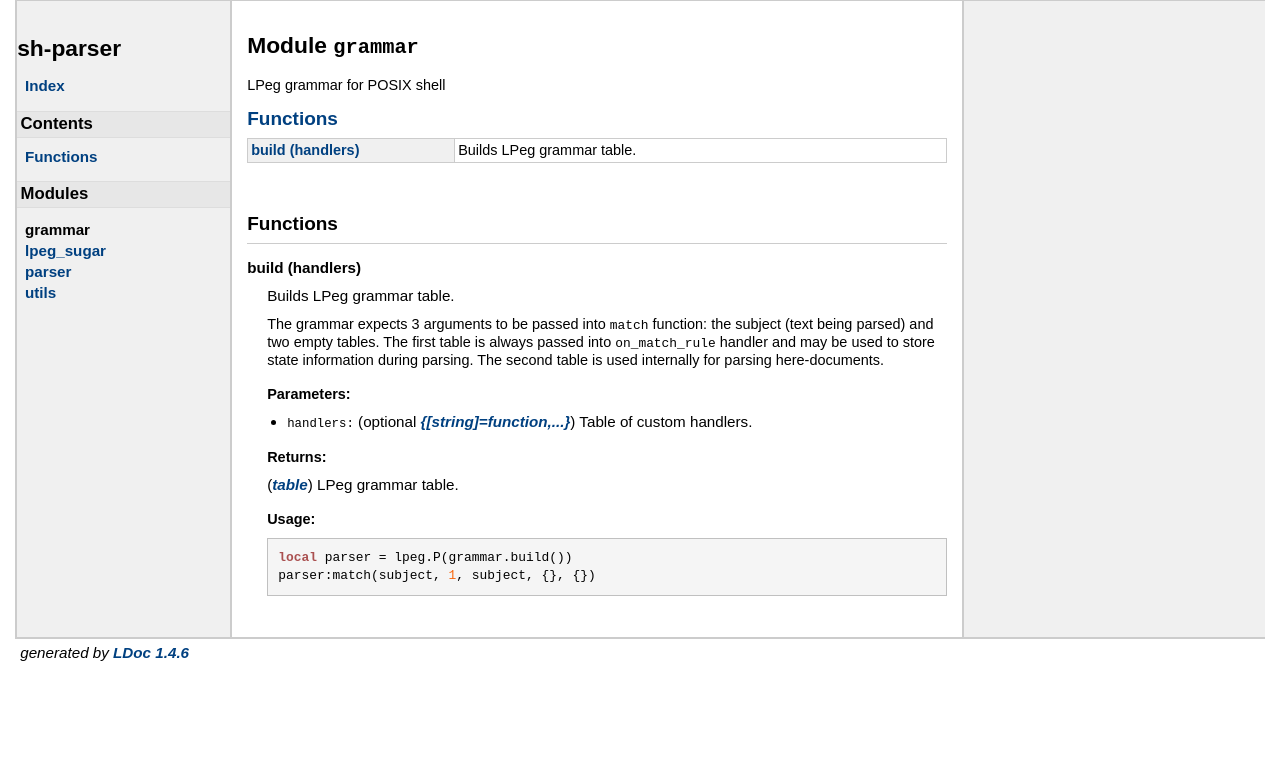
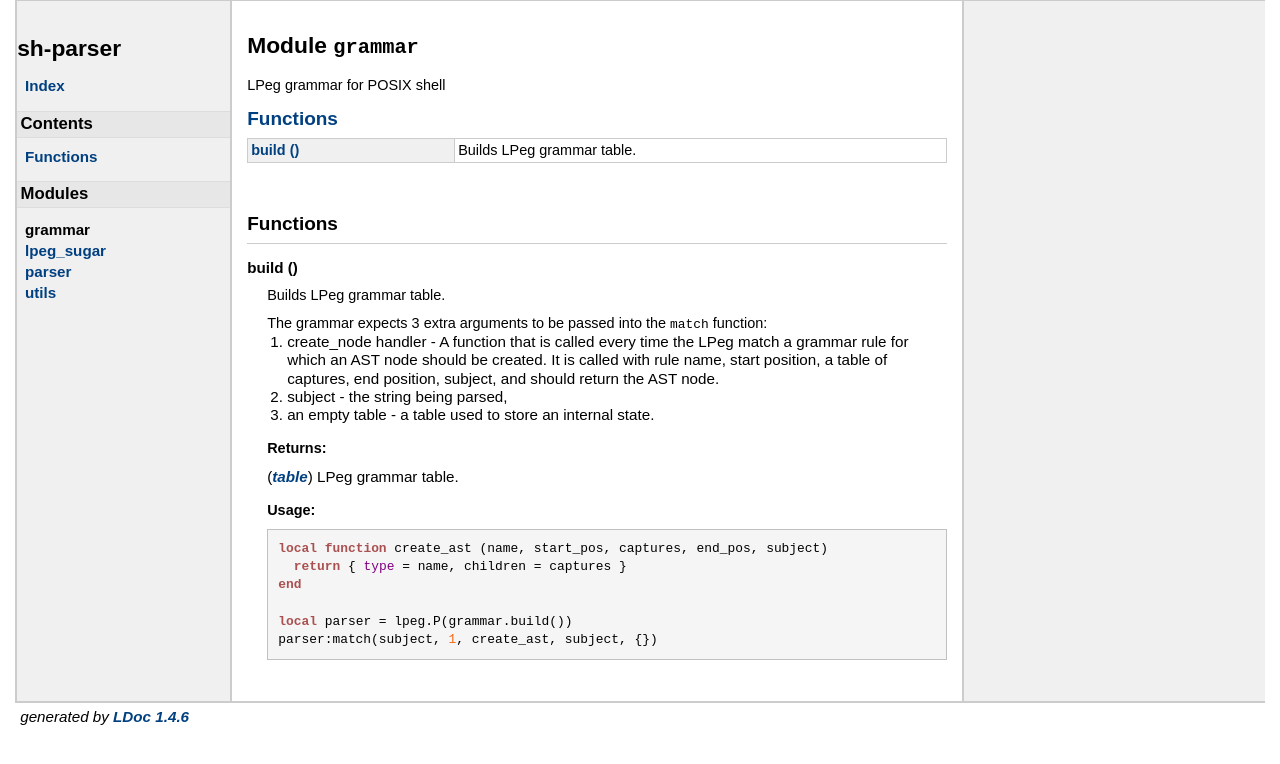
Before and after one commit to jirutka/sh-parser, a plain HTML site: page ldoc/modules/grammar.html in a window 1280 px wide. Drawn offline with Linux system fonts and the light colour scheme.

Commit message:
Built from ebde3c4

```diff
--- a/ldoc/modules/grammar.html
+++ b/ldoc/modules/grammar.html
@@ -58,7 +58,7 @@
 <h2><a href="#Functions">Functions</a></h2>
 <table class="function_list">
 	<tr>
-	<td class="name" nowrap><a href="#build">build (handlers)</a></td>
+	<td class="name" nowrap><a href="#build">build ()</a></td>
 	<td class="summary">Builds LPeg grammar table.</td>
 	</tr>
 </table>
@@ -72,25 +72,26 @@
     <dl class="function">
     <dt>
     <a name = "build"></a>
-    <strong>build (handlers)</strong>
+    <strong>build ()</strong>
     </dt>
     <dd>
-    Builds LPeg grammar table. </p>
 
-<p> The grammar expects 3 arguments to be passed into <code>match</code> function:
- the subject (text being parsed) and two empty tables. The first table is
- always passed into <code>on_match_rule</code> handler and may be used to store state
- information during parsing. The second table is used internally for parsing
- here-documents.
+<p>Builds LPeg grammar table. </p>
+
+<p> The grammar expects 3 extra arguments to be passed into the <code>match</code> function:</p>
+
+<ol>
+    <li>create_node handler - A function that is called every time the LPeg match
+    a grammar rule for which an AST node should be created. It is called with
+    rule name, start position, a table of captures, end position, subject,
+    and should return the AST node.</li>
+    <li>subject - the string being parsed,</li>
+    <li>an empty table - a table used to store an internal state.</li>
+</ol>
 
 
-    <h3>Parameters:</h3>
-    <ul>
-        <li><span class="parameter">handlers</span>
-            <span class="types">optional <a class="type" href="https://www.lua.org/manual/5.1/manual.html#5.4">{[string]=function,...}</a></span>
-         Table of custom handlers.
-        </li>
-    </ul>
+
+
 
     <h3>Returns:</h3>
     <ol>
@@ -103,8 +104,12 @@
 
     <h3>Usage:</h3>
     <ul>
-        <pre class="example"><span class="keyword">local</span> parser = lpeg.P(grammar.build())
-parser:match(subject, <span class="number">1</span>, subject, {}, {})</pre>
+        <pre class="example"><span class="keyword">local</span> <span class="keyword">function</span> create_ast (name, start_pos, captures, end_pos, subject)
+  <span class="keyword">return</span> { <span class="global">type</span> = name, children = captures }
+<span class="keyword">end</span>
+
+<span class="keyword">local</span> parser = lpeg.P(grammar.build())
+parser:match(subject, <span class="number">1</span>, create_ast, subject, {})</pre>
     </ul>
 
 </dd>
```
Also changed, not shown: ldoc/modules/lpeg_sugar.html (+0 -61 lines), ldoc/modules/utils.html (+0 -26 lines).
